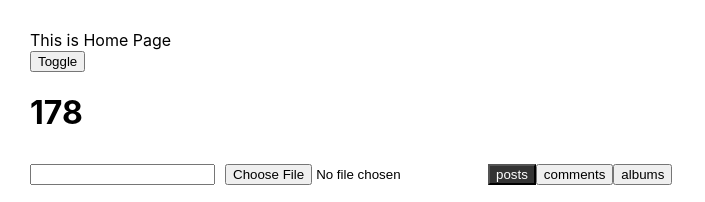
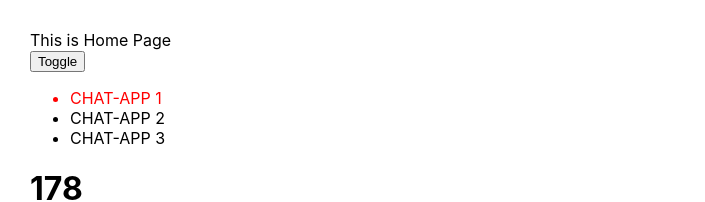
Before and after one commit to nguyenminhchienit/Hook-React, a React (Create React App) app: page / in a window 1280 px wide. Both pictures are taken after a click on the button "Toggle". Shown: the top 202 px of the page, without its empty margins (0-705 px from the left). Built offline with nearby package versions, Linux system fonts and the light colour scheme; no server answers.

Commit message:
useEffect with fake Chat App

```diff
--- a/src/index.js
+++ b/src/index.js
@@ -5,6 +5,21 @@ import App from './App';
 import reportWebVitals from './reportWebVitals';
 
 const root = ReactDOM.createRoot(document.getElementById('root'));
+
+function emitComment(id){
+  setInterval(() => {
+    window.dispatchEvent(
+      new CustomEvent(`lesson-${id}`, {
+        detail: `Noi dung comment cua lesson-${id}`
+      })
+    )
+  },2000);
+}
+
+emitComment(1)
+emitComment(2)
+emitComment(3)
+
 root.render(
   <React.StrictMode>
     <App />
--- a/src/useEffect/index.js
+++ b/src/useEffect/index.js
@@ -1,5 +1,20 @@
 import { useEffect, useState } from "react";
 const tabs = ['posts','comments','albums'];
+
+const comments = [
+    {
+        id: 1,
+        title: "CHAT-APP 1"
+    },
+    {
+        id: 2,
+        title: "CHAT-APP 2"
+    },
+    {
+        id: 3,
+        title: "CHAT-APP 3"
+    },
+]
 
 //1. useEffect(callback)
 //  - callback duoc goi khi component re-render
@@ -23,6 +38,7 @@ function Effect() {
     const [width,setWidth] = useState(window.innerWidth);
     const [countDown,setCountDown] = useState(180);
     const [avatar,setAvatar] = useState('');
+    const [lesson,setLesson] = useState(1);
 
     //1.
     useEffect(() => {
@@ -112,8 +128,32 @@ function Effect() {
         setAvatar(file);
     }
 
+
+    //6. fake chat-app
+    useEffect(() => {
+        const handleComment = ({detail}) => {
+            console.log(detail)
+        }
+
+        window.addEventListener(`lesson-${lesson}`,handleComment);
+
+        //Cleanup func
+        return () => window.removeEventListener(`lesson-${lesson}`,handleComment);
+    },[lesson])
+
     return (
         <div>
+            <ul>
+                {comments.map((comment) => {
+                    return <li
+                        key={comment.id}
+                        style={lesson === comment.id ? {color: 'red'}: {}}
+                        onClick={() => setLesson(comment.id)}
+                    >
+                        {comment.title}
+                    </li>
+                })}
+            </ul>
             <h1>{countDown}</h1>
             <input
                 value={title}
```
